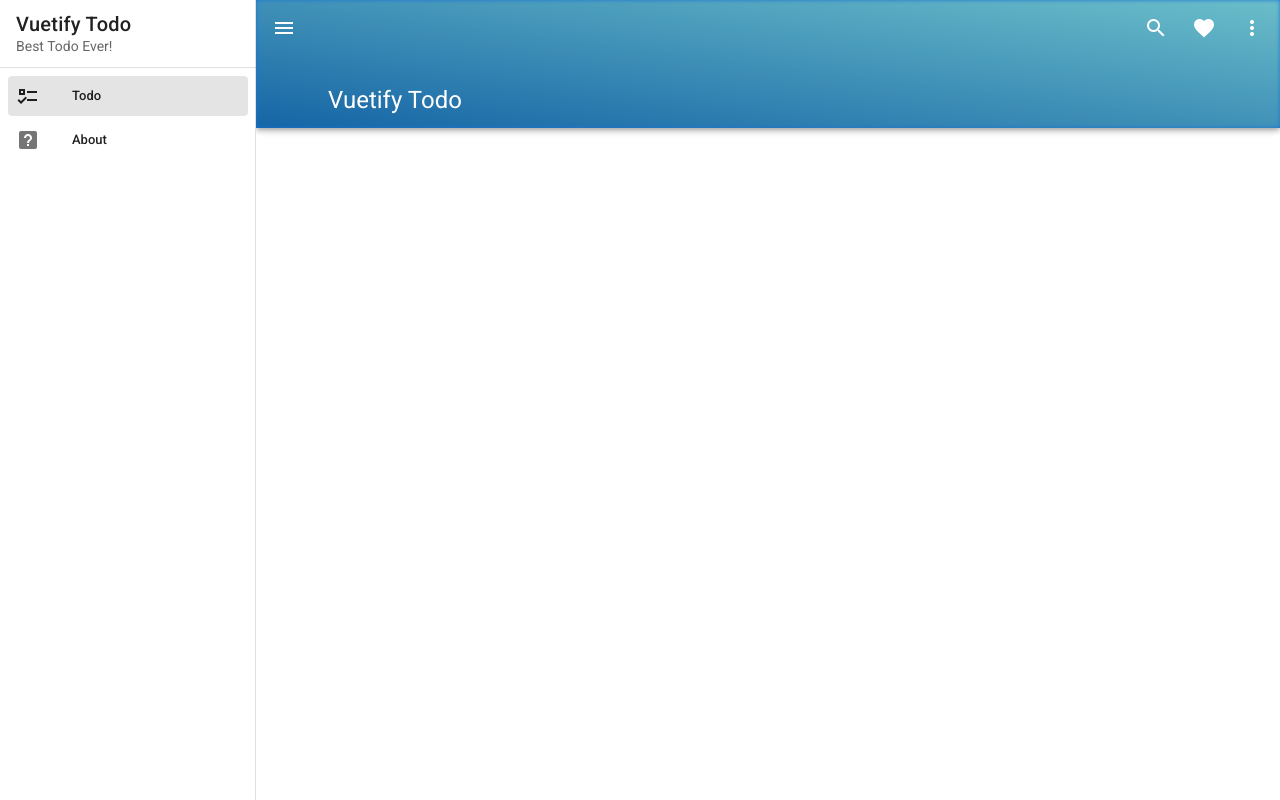
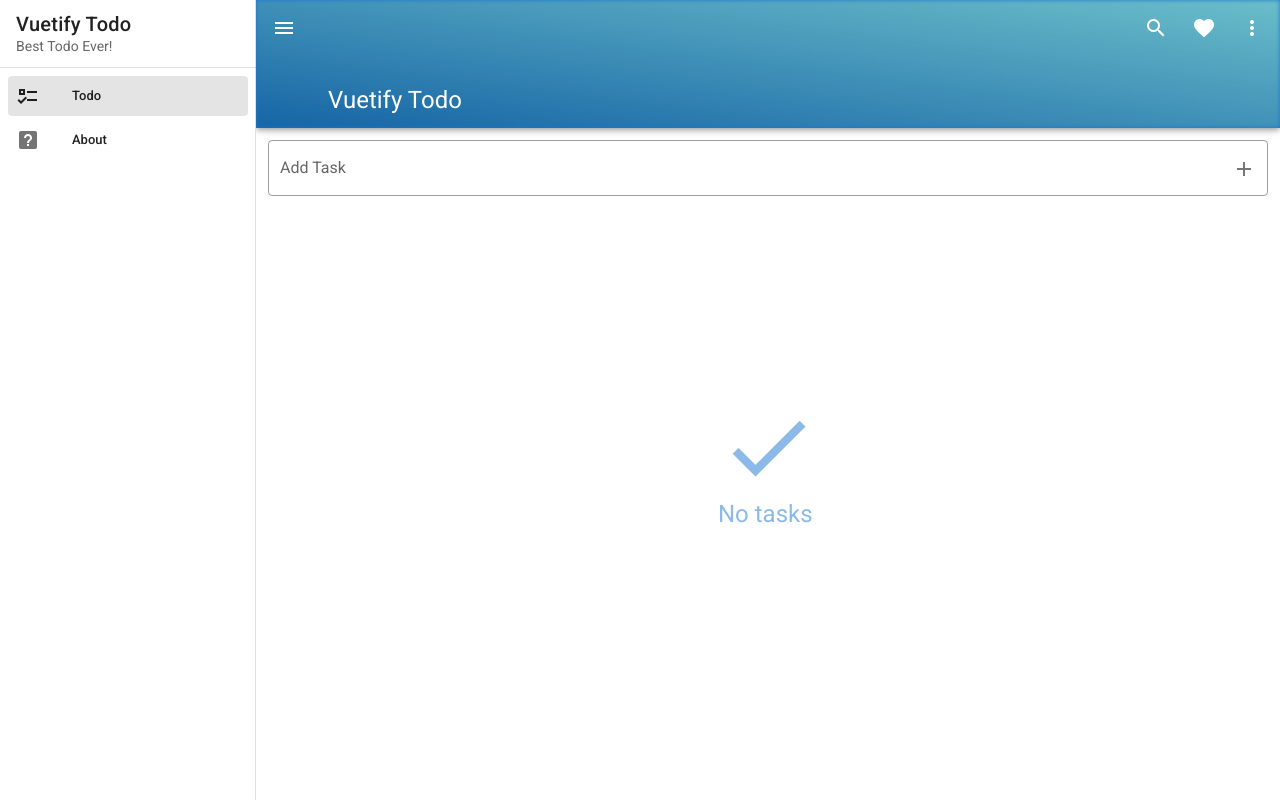
Before and after one commit to errollin/vue-vuetify-todo, a Vue app: page / in a window 1280 px wide. Built offline with nearby package versions, Linux system fonts and the light colour scheme.

Commit message:
Build the todo page

```diff
--- a/src/App.vue
+++ b/src/App.vue
@@ -32,7 +32,8 @@
         <v-img
           v-bind="props"
           gradient="to top right, rgba(19,84,122,.5), rgba(128,208,199,.8)"
-        ></v-img>
+        >
+        </v-img>
       </template>
 
       <v-app-bar-nav-icon @click="drawer = !drawer"></v-app-bar-nav-icon>
--- a/src/views/Todo.vue
+++ b/src/views/Todo.vue
@@ -1,13 +1,104 @@
 <template>
-  <div class="home pa-6">
+  <div class="home">
+    <v-text-field
+      v-model="newTaskTitle"
+      @click:append="addTask"
+      @keyup.enter="addTask"
+      class="pa-3"
+      outlined
+      label="Add Task"
+      append-icon="mdi-plus"
+      hide-details
+      clearable
+    ></v-text-field>
 
+    <v-list v-if="tasks.length" class="pt-0" flat>
+      <div v-for="task in tasks" :key="task.id">
+        <v-list-item
+          @click="doneTask(task.id)"
+          :class="{ 'blue lighten-5': task.done }"
+        >
+          <template v-slot:default>
+            <v-list-item-action>
+              <v-checkbox :input-value="task.done" color="primary"></v-checkbox>
+            </v-list-item-action>
+
+            <v-list-item-content>
+              <v-list-item-title
+                :class="{ 'text-decoration-line-through': task.done }"
+              >
+                {{ task.title }}
+              </v-list-item-title>
+            </v-list-item-content>
+
+            <v-list-item-action>
+              <v-btn @click.stop="deleteTask(task.id)" icon>
+                <v-icon color="primary lighten-1">mdi-delete</v-icon>
+              </v-btn>
+            </v-list-item-action>
+          </template>
+        </v-list-item>
+        <v-divider></v-divider>
+      </div>
+    </v-list>
+    <div v-else class="no-tasks">
+      <v-icon size="100" color="primary"> mdi-check </v-icon>
+      <div class="text-h5 primary--text">No tasks</div>
+    </div>
   </div>
 </template>
 
 <script>
 export default {
-  name: 'Todo',
+  name: 'Home',
+  data() {
+    return {
+      newTaskTitle: '',
+      tasks: [
+        // {
+        //   id: 1,
+        //   title: 'Wake up',
+        //   done: false
+        // },
+        // {
+        //   id: 2,
+        //   title: 'Get bananas',
+        //   done: false
+        // },
+        // {
+        //   id: 3,
+        //   title: 'Eat bananas',
+        //   done: false
+        // }
+      ],
+    };
+  },
+  methods: {
+    addTask() {
+      let newTask = {
+        id: Date.now(),
+        title: this.newTaskTitle,
+        done: false,
+      };
+      this.tasks.push(newTask);
+      this.newTaskTitle = '';
+    },
+    doneTask(id) {
+      let task = this.tasks.filter((task) => task.id === id)[0];
+      task.done = !task.done;
+    },
+    deleteTask(id) {
+      this.tasks = this.tasks.filter((task) => task.id !== id);
+    },
+  },
 };
 </script>
 
-<style lang="scss" scoped></style>
+<style lang="sass" scoped>
+.no-tasks
+  position: absolute
+  left: 50%
+  top: 50%
+  transform: translate(-50%, -50%)
+  opacity: 0.5
+</style>
```
